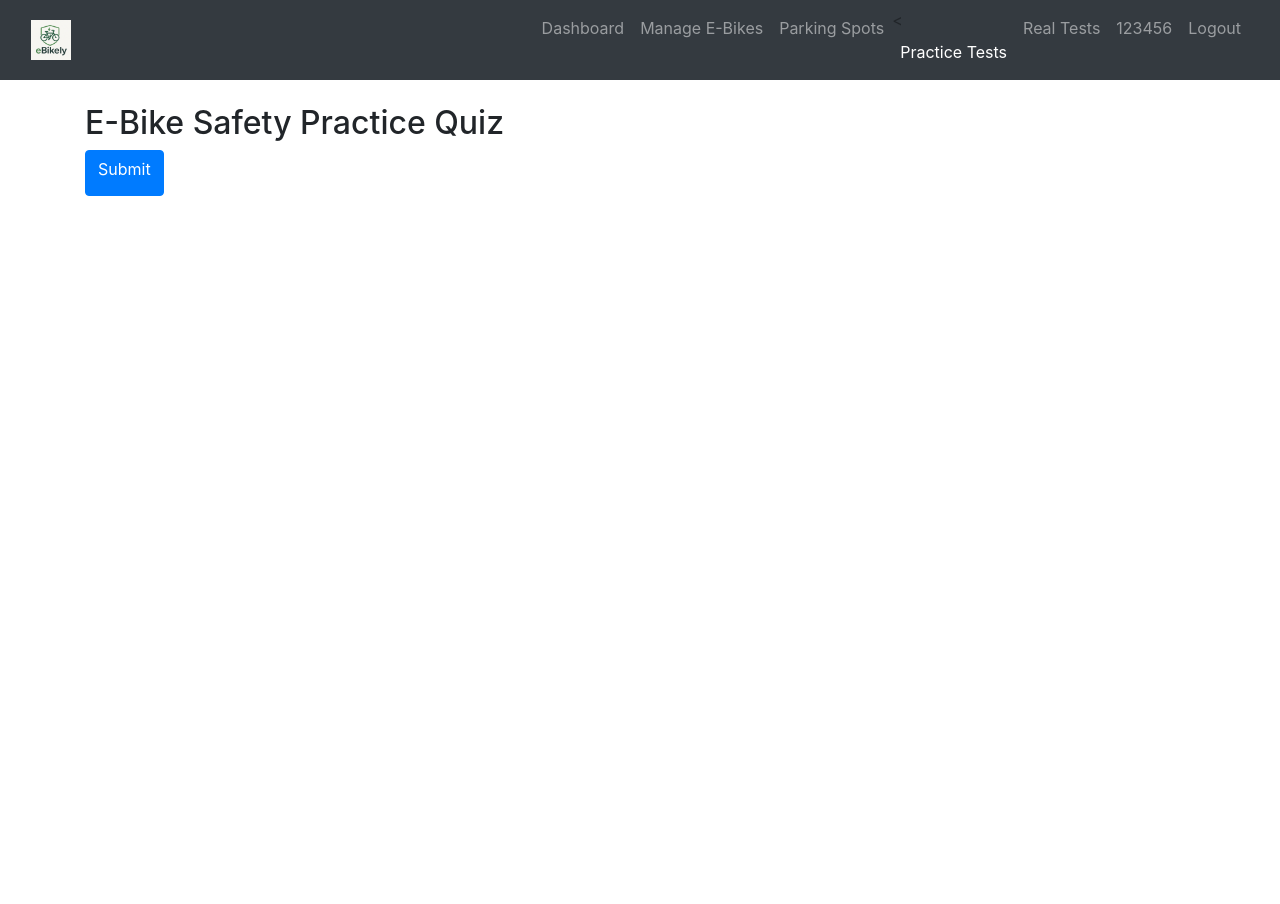
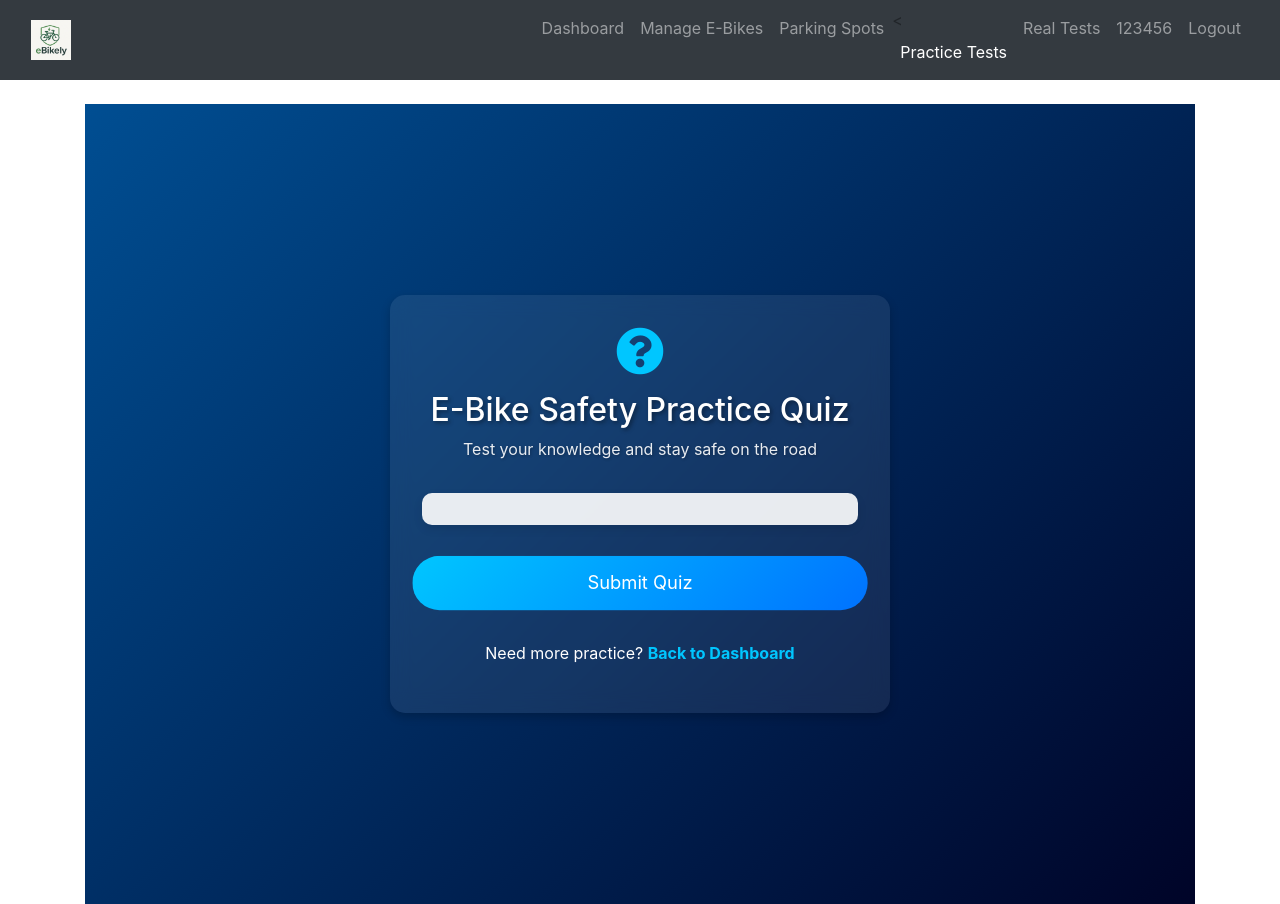
Before and after one commit to TheBlueTongue/eBikely, a Flask app: page /practice in a window 1280 px wide. Before the commit the page ends 196 px from the top, so only its background shows below. Run offline with Flask 3, Linux system fonts and the light colour scheme; a user stored in the database is signed in; data that the repository does not hold is empty; some libraries are stand-ins or nearby versions.

Commit message:
updated the style of practice quiz page

```diff
--- a/templates/practice_quiz.html
+++ b/templates/practice_quiz.html
@@ -1,16 +1,158 @@
 {% extends "base.html" %}
+
+{% block title %}Practice Quiz - eBikely{% endblock %}
+
 {% block content %}
-    <h2>E-Bike Safety Practice Quiz</h2>
-    <form method="POST">
+<div class="auth-container fade-in">
+    <div class="auth-card slide-up">
+        <div class="auth-header">
+            <i class="fas fa-question-circle auth-icon"></i>
+            <h1>E-Bike Safety Practice Quiz</h1>
+            <p class="subtitle">Test your knowledge and stay safe on the road</p>
+        </div>
+
+        <form method="POST" action="{{ url_for('practice_quiz') }}" class="auth-form">
             {{ form.hidden_tag() }}
+            <div class="quiz-group">
                 {% for choice in form.question.choices %}
-            <div>
+                <div class="quiz-question">
                     <label>
-                    <input type="radio" name="{{ form.question.name }}" value="{{ choice[0] }}">
+                        <input type="radio" name="{{ form.question.name }}" value="{{ choice[0] }}" class="quiz-option">
                         {{ choice[1] }}
                     </label>
                 </div>
                 {% endfor %}
-        <button type="submit" class="btn btn-primary">{{ form.submit.label }}</button>
+            </div>
+            <button type="submit" class="btn btn-primary btn-block pulse">Submit Quiz</button>
         </form>
+
+        <div class="auth-footer">
+            <p>Need more practice? <a href="{{ url_for('dashboard') }}">Back to Dashboard</a></p>
+        </div>
+    </div>
+</div>
+
+<style>
+.auth-container {
+    min-height: 100vh;
+    padding: 2rem;
+    background: linear-gradient(135deg, #004e92 0%, #000428 100%);
+    display: flex;
+    align-items: center;
+    justify-content: center;
+}
+
+.auth-card {
+    background: rgba(255, 255, 255, 0.08);
+    backdrop-filter: blur(10px);
+    padding: 2rem;
+    border-radius: 15px;
+    width: 100%;
+    max-width: 500px;
+    box-shadow: 0 4px 10px rgba(0, 0, 0, 0.2);
+}
+
+.auth-header {
+    text-align: center;
+    margin-bottom: 2rem;
+    color: white;
+}
+
+.auth-icon {
+    font-size: 3rem;
+    margin-bottom: 1rem;
+    color: #00c6ff;
+}
+
+.auth-header h1 {
+    font-size: 2rem;
+    margin-bottom: 0.5rem;
+    text-shadow: 2px 2px 4px rgba(0, 0, 0, 0.4);
+}
+
+.auth-header .subtitle {
+    opacity: 0.9;
+    text-shadow: 1px 1px 3px rgba(0, 0, 0, 0.3);
+}
+
+.quiz-group {
+    margin-bottom: 1.5rem;
+    background: rgba(255, 255, 255, 0.9);
+    padding: 1rem;
+    border-radius: 10px;
+    box-shadow: 0 4px 10px rgba(0, 0, 0, 0.1);
+}
+
+.quiz-question {
+    margin-bottom: 1rem;
+    color: #333;
+}
+
+.quiz-option {
+    margin-right: 0.5rem;
+}
+
+.btn-block {
+    border-radius: 50px;
+    padding: 0.8rem;
+    font-size: 1.1rem;
+    background: linear-gradient(135deg, #00c6ff 0%, #0072ff 100%);
+    border: none;
+    margin-top: 2rem;
+    color: white;
+}
+
+.auth-footer {
+    text-align: center;
+    margin-top: 2rem;
+    color: white;
+}
+
+.auth-footer a {
+    color: #00c6ff;
+    text-decoration: none;
+    font-weight: bold;
+}
+
+.auth-footer a:hover {
+    color: #0072ff;
+}
+
+/* Animations */
+.fade-in {
+    animation: fadeIn 0.8s ease forwards;
+}
+
+.slide-up {
+    animation: slideUp 0.5s ease forwards;
+}
+
+.pulse {
+    animation: pulse 2s infinite;
+}
+
+@keyframes fadeIn {
+    from { opacity: 0; }
+    to { opacity: 1; }
+}
+
+@keyframes slideUp {
+    from {
+        opacity: 0;
+        transform: translateY(30px);
+    }
+    to {
+        opacity: 1;
+        transform: translateY(0);
+    }
+}
+
+@keyframes pulse {
+    0% { transform: scale(1); }
+    50% { transform: scale(1.05); }
+    100% { transform: scale(1); }
+}
+</style>
+
+<link rel="stylesheet" href="https://cdnjs.cloudflare.com/ajax/libs/font-awesome/5.15.4/css/all.min.css">
 {% endblock %}
```
Lines whose indentation alone changed are shown as unchanged.
